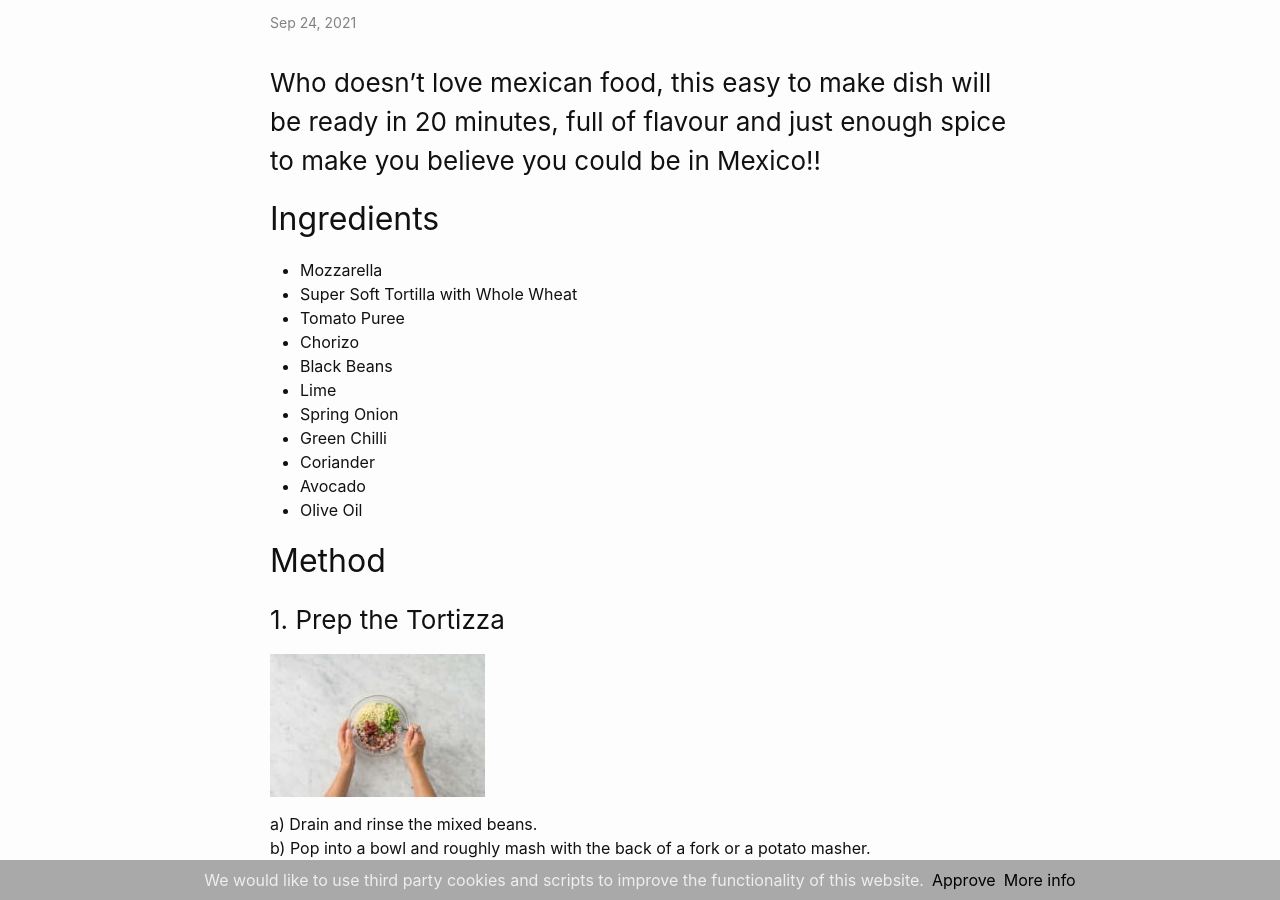
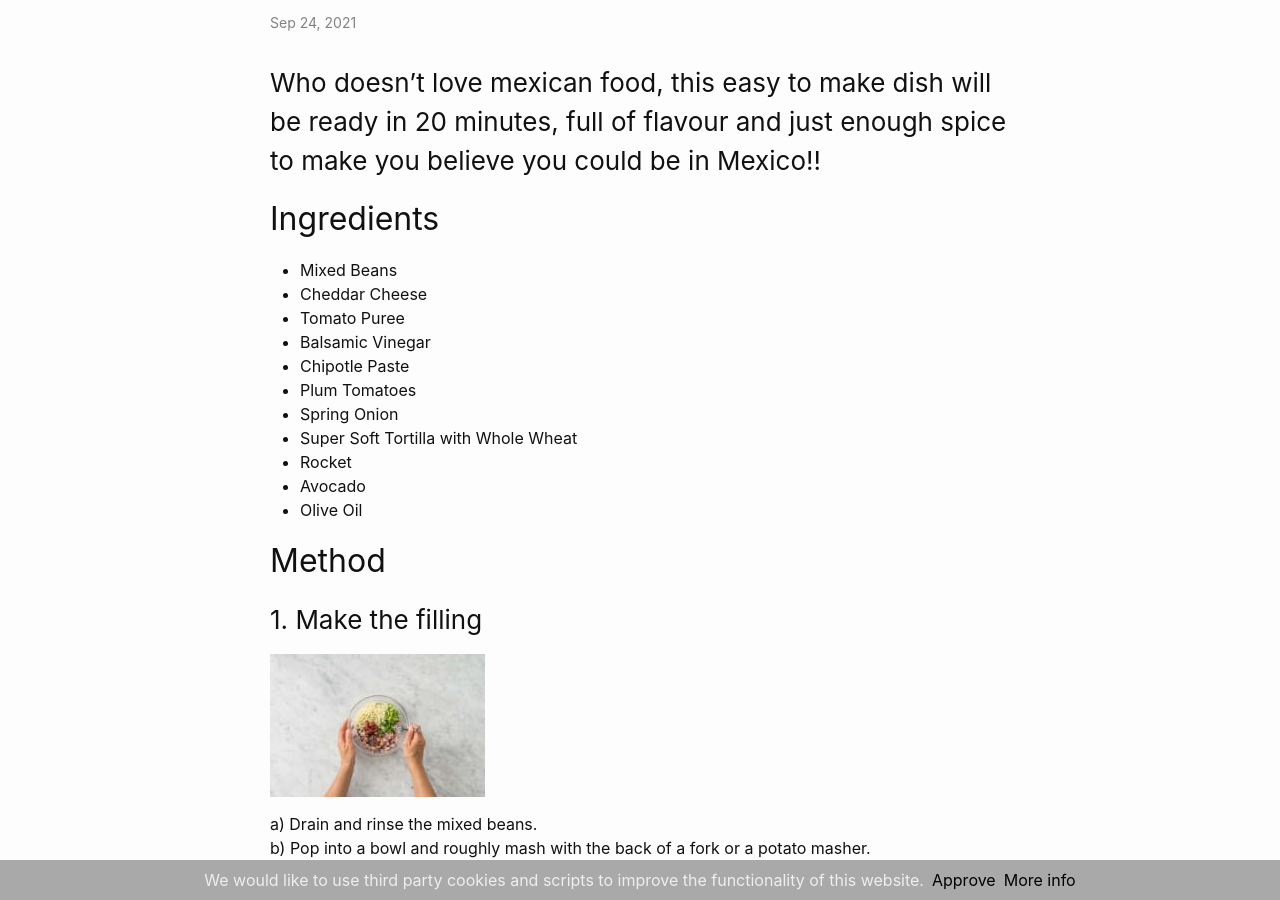
Before and after one commit to PNSmith/pnsmith.github.io, a Jekyll site: the page built from _posts/2021-09-24-cheesy-chipotle-bean-quesadillas.md, in a window 1280 px wide and 900 px high, scrolled down 287 px. Built offline with Jekyll 4.4.1, drawn with Linux system fonts in a browser that asks for light colours.

Commit message:
updated recipe

```diff
--- a/_posts/2021-09-24-cheesy-chipotle-bean-quesadillas.md
+++ b/_posts/2021-09-24-cheesy-chipotle-bean-quesadillas.md
@@ -10,21 +10,21 @@ image: /assets/images/cheesy-chipotle-bean-quesadillas.jpeg
 
 ## Ingredients
 
-* Mozzarella
+* Mixed Beans
+* Cheddar Cheese
+* Tomato Puree
+* Balsamic Vinegar
+* Chipotle Paste
+* Plum Tomatoes
+* Spring Onion
 * Super Soft Tortilla with Whole Wheat
-* Tomato Puree
-* Chorizo
-* Black Beans
-* Lime
-* Spring Onion
-* Green Chilli
-* Coriander
+* Rocket
 * Avocado
 * Olive Oil
 
 ## Method
 
-### 1. Prep the Tortizza
+### 1. Make the filling
 
 ![Make the filling](/assets/images/ccbq-step-1.jpeg "Make the filling")
 
```
